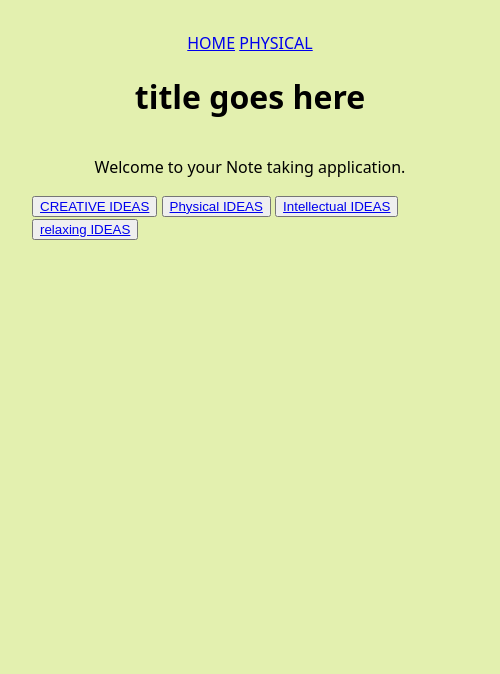
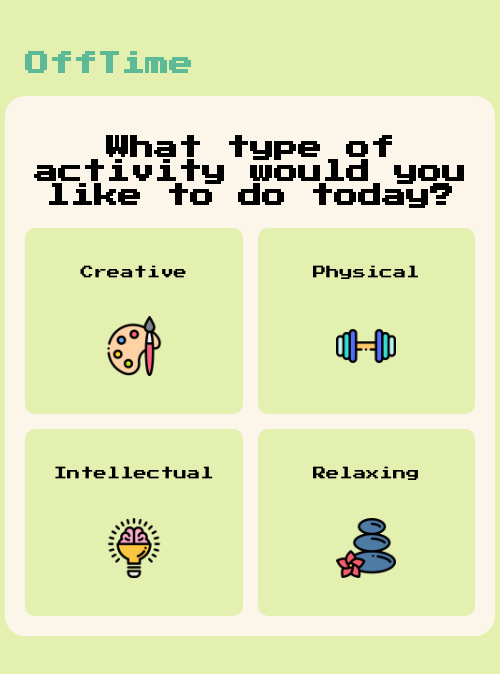
Before and after one commit to salmy101/OffTime, an Electron app: page src/menu.html in a window 500 px wide. Drawn offline with Linux system fonts and the light colour scheme; files whose address does not match are found by name.

Commit message:
app complete

```diff
--- a/package.json
+++ b/package.json
@@ -21,7 +21,7 @@
     "electron-squirrel-startup": "^1.0.1"
   },
   "devDependencies": {
-    "@electron-forge/cli": "^7.7.0",
+    "@electron-forge/cli": "^7.8.0",
     "@electron-forge/maker-deb": "^7.7.0",
     "@electron-forge/maker-rpm": "^7.7.0",
     "@electron-forge/maker-squirrel": "^7.7.0",
@@ -29,6 +29,7 @@
     "@electron-forge/plugin-auto-unpack-natives": "^7.7.0",
     "@electron-forge/plugin-fuses": "^7.7.0",
     "@electron/fuses": "^1.8.0",
-    "electron": "^11.0.0"
+    "electron": "^11.0.0",
+    "electron-reload": "^2.0.0-alpha.1"
   }
 }
--- a/src/index.css
+++ b/src/index.css
@@ -1,6 +1,4 @@
 body {
-  /* font-family: -apple-system, BlinkMacSystemFont, 'Segoe UI', Roboto, Helvetica,
-    Arial, sans-serif; */
   font-family: "Press Start 2P", system-ui;
   font-weight: 400;
   font-style: normal;  margin: auto;
@@ -10,10 +8,9 @@ body {
   display: flex;
   flex-direction: column;
   align-items: center;
-
 }
 
-#header{
+.header{
   border: 2px;
   border-color: black;
   width: 450px;
@@ -21,6 +18,17 @@ body {
   justify-content: space-between;
   align-items: center;
 
+}
+
+/* remove the blue color and underline on anchor tags for the logo*/
+a {
+  color: inherit;
+  text-decoration: none;
+}
+
+
+#title{
+  color: #5DB996;
 }
 
 #headerButtons{
@@ -32,12 +40,58 @@ body {
 
 }
 
-#mainSection {
+.mainSection {
   width: 450px;
   height: 500px;
   background-color: #FBF6E9;
   border-radius: 20px;
-  justify-content: center;
+  display: flex;
+  flex-direction: column;
+  justify-content: space-evenly;
   align-items: center;
+  text-align: center;
+  padding: 20px;
+}
+
+
+.button{
+  width: 100%; /* Changed from fixed width to fill grid cell */
+  height: 100%; /* Changed from fixed height to fill grid cell */
+  border-radius: 10px;
+  border: none;
+  box-shadow:#5DB996;
+  font-family: "Press Start 2P", system-ui;
+  background-color: #E3F0AF;
+  transition: box-shadow 0.3s ease; /* Smooth hover effect */
+  display: flex;
+  flex-direction: column;
+  align-items: center;
+  justify-content: space-evenly;
+  outline: none;
+
 
 }
+
+.button1{
+  width: 80%;
+  height: 20%;
+
+}
+
+#buttonSection{
+  display: grid;
+  grid-template-columns: 1fr 1fr;
+  grid-template-rows: 1fr 1fr;
+  gap: 15px;
+  width: 100%; /* allows what ever is in the cell to fit 100% of it*/
+  height: 100%;
+}
+
+.button img{
+  width: 60px;
+  height: 60px;
+}
+.button:hover {
+  box-shadow: 0 6px 12px rgba(93, 185, 150, 0.4);
+  transform: translateY(2px);
+}
--- a/src/menu.html
+++ b/src/menu.html
@@ -4,39 +4,47 @@
     <meta charset="UTF-8" />
     <title>Notes App</title>
     <link rel="stylesheet" href="index.css" />
+    <style>
+      @import url('https://fonts.googleapis.com/css2?family=Press+Start+2P&display=swap');
+      </style>
   </head>
   <body>
 
-    <div class="topnav">
-      <a href="index.html">HOME</a>
-      <a href="physical.html">PHYSICAL</a>
-    </div>
+    <section class="header">
+      <h1 id="title">
+        <a href="home.html">OffTime</a>
+      </h1>
+      <!-- <section id="headerButtons">
+        <button id="minimize">-</button>
+        <button id="button-exit">X</button>
+      </section> -->
+    </section>
 
-    <h1 id="title">title goes here</h1>
-    <p>Welcome to your Note taking application. </p>
-    <section id="buttonSection">
-      <button>
-        <a href="creative.html">CREATIVE IDEAS</a>
-      </button>
-
-      <button>
-        <a href="physical.html">Physical IDEAS</a>
-      </button>
-      <button>
-        <a href="intellectual.html">Intellectual IDEAS</a>
-      </button>
-      <button>
-        <a href="relaxing.html">relaxing IDEAS</a>
-      </button>
-
+      <section class="mainSection">
+        <h2>What type of activity would you like to do today? </h2>
+        <section id="buttonSection">
+          <button class="button button2">
+            <a href="creative.html">Creative</a>
+            <img src="/Users/salmaibrahim/lighthouse/timer/my-app/src/art_1756752.png" />
+          </button>
+          <button class="button button2">
+            <a href="physical.html">Physical</a>
+            <img src="/Users/salmaibrahim/lighthouse/timer/my-app/src/dumbbell_1178867.png" />
+          </button>
+          <button class="button button2">
+            <a href="intellectual.html">Intellectual</a>
+            <img src="/Users/salmaibrahim/lighthouse/timer/my-app/src/brain_595090.png" />
+          </button>
+          <button class="button button2">
+            <a href="relaxing.html">Relaxing</a>
+            <img src="/Users/salmaibrahim/lighthouse/timer/my-app/src/hot-stones_1378438.png" alt="relaxing hot stones">
+          </button>
+      </section>
     </section>
 
     <!-- <p id="output">Output Goes here</p>
     <button onClick="getCreativeIdea()">Creative Idea</button>
      -->
-
-
-
     <script src="script.js"></script>
   </body>
 </html>
```
Also changed, not shown: src/creative.html (+21 -7 lines), src/home.html (+10 -7 lines), src/index.js (+9 -0 lines), src/intellectual.html (+21 -7 lines), src/physical.html (+22 -7 lines), src/relaxing.html (+22 -7 lines), src/art_1756752.png (added), src/brain_595090.png (added), src/dumbbell_1178867.png (added), src/hot-stones_1378438.png (added), 1 other file.
